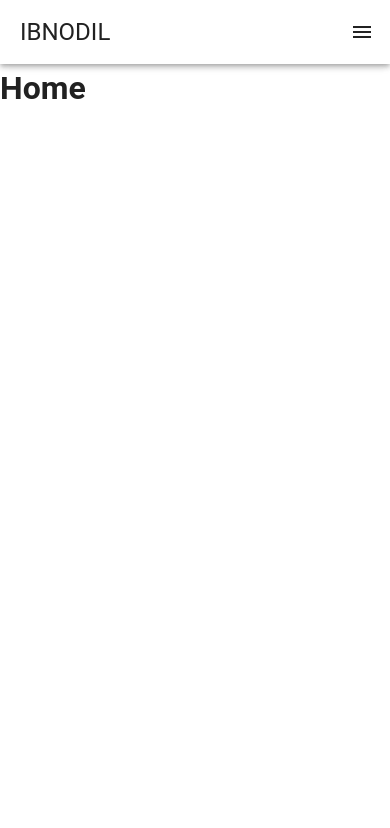
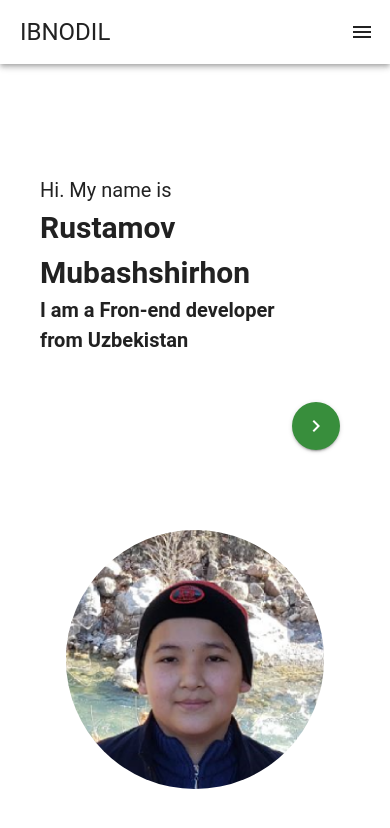
Before and after one commit to IBNODIL/my-portfolio-with-vuetify, a Vue app: page / in a window 390 px wide. Shown: the top 828 px of the page. Built offline with nearby package versions, Linux system fonts and the light colour scheme.

Commit message:
add home section

```diff
--- a/src/App.vue
+++ b/src/App.vue
@@ -57,7 +57,7 @@
         </v-list>
       </v-navigation-drawer>
 
-      <v-main style="height: 500px;">
+      <v-main>
         <RouterView></RouterView>
       </v-main>
     </v-layout>
--- a/src/views/Home.vue
+++ b/src/views/Home.vue
@@ -1,5 +1,28 @@
 <template>
-  <h1>Home</h1>
+  <v-layout>
+    <v-list id="div" class="d-flex align-center justify-space-around pa-6 flex-column flex-sm-column flex-md-row" style="min-width: 100vw; max-width: 100vw;
+    min-height: 100vh;">
+      <v-list-item class="text-div">
+        <p> Hi. My name is  </p>
+        <h2 class="name">Rustamov Mubashshirhon</h2>
+        <h2 class="not-name">I am a Fron-end developer</h2>
+        <h2 class="not-name">from Uzbekistan</h2>
+      </v-list-item>
+
+      <v-list-item id="img-div">
+        <img src="../assets/img/my-img.png" alt="" class="rounded-circle">
+      </v-list-item>
+
+      <v-btn
+        id="to-about-from-home"
+        color="green-darken-2"
+        icon
+        to="/aboutme"
+      >
+        <v-icon>mdi-chevron-right</v-icon>
+      </v-btn>
+    </v-list>
+  </v-layout>
 </template>
 
 
@@ -8,6 +31,63 @@
 </script>
 
 
-<style>
+<style scoped>
+  .name{
+    font-size: 50px;
+  }
+
+  .not-name{
+    font-size: 40px;
+  }
+
+  .text-div{
+    width: 50%;
+  }
+
+  @media screen and (max-width: 1260px) {
+    #div{
+      max-width: 90vw;
+      font-size: 20px;
+    }
+    #to-about-from-home{
+      position: absolute;
+      top: 200px;
+      right: 50px;
+    }
+  }
+
+  @media screen and (max-width: 1100px) {
+    #img-div{
+      width: 40%;
+    }
+
+    #img-div img{
+      width: 100%;
+    }
+  }
+
+  @media screen and (max-width: 960px) {
+    .text-div{
+      width: 90vw;
+    }
+
+    #img-div{
+      width: 85%;
+    }
+    .name{
+      font-size: 30px;
+    }
+
+    .not-name{
+      font-size: 20px;
+    }
+
+    #to-about-from-home{
+      position: absolute;;
+      top: 40%;
+      right: 50px;
+    }
+  }
+
 
 </style>
```
Also changed, not shown: src/assets/img/my-img.png (added).
